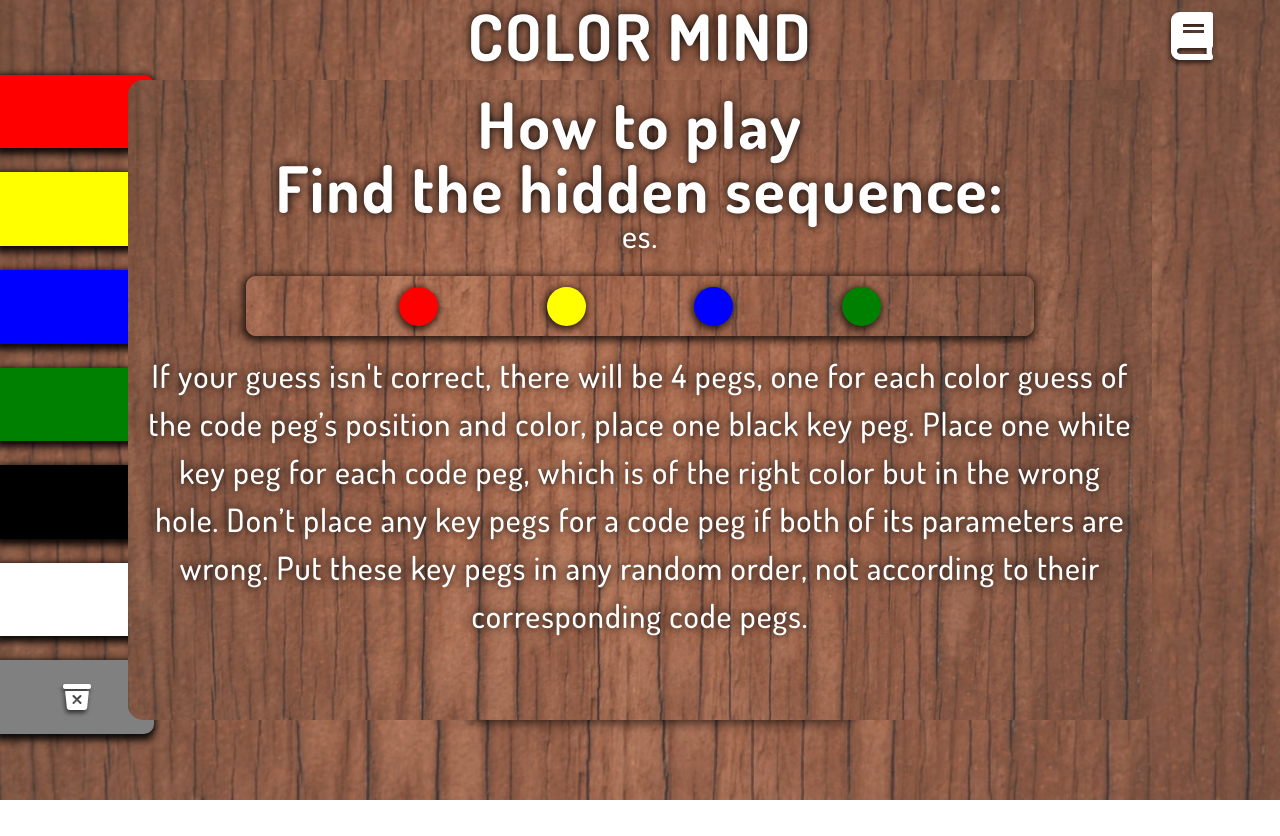
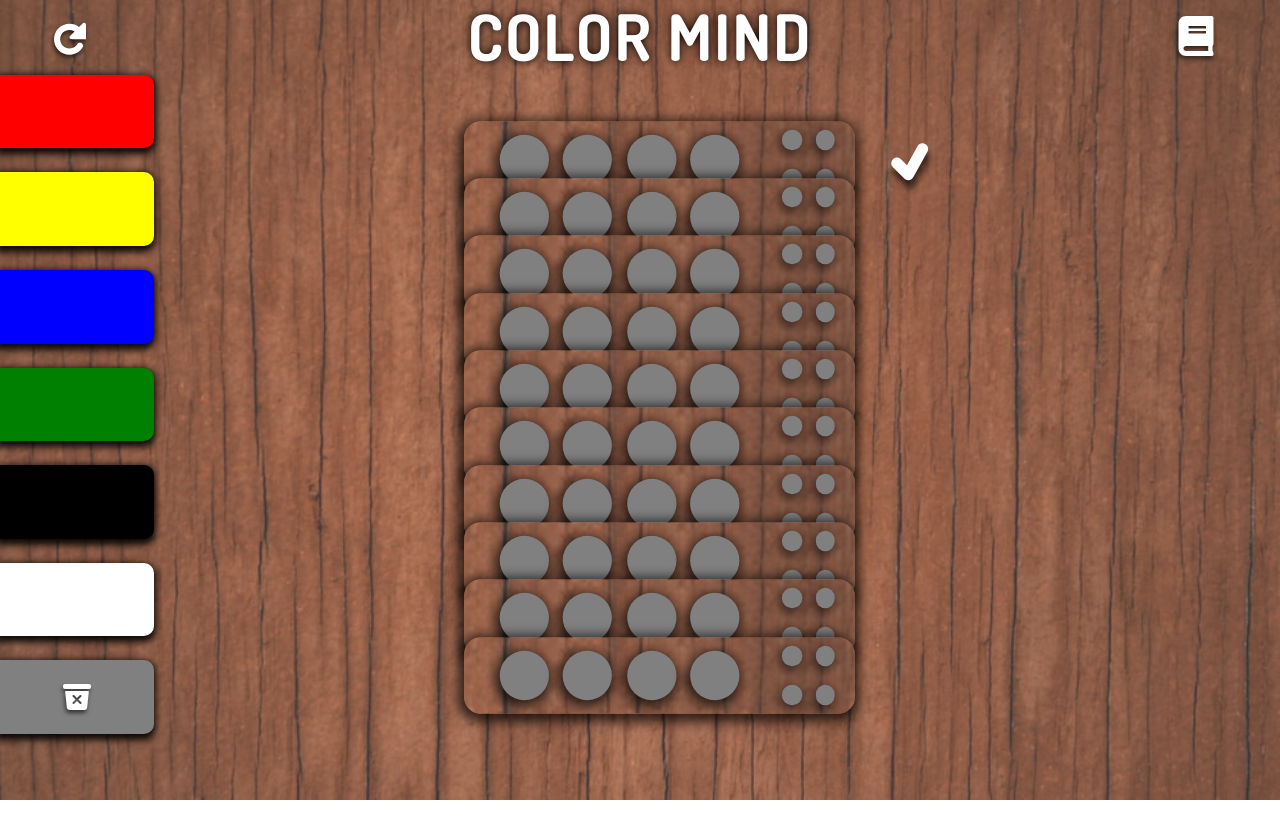
Before and after one commit to Gabborione/MasterMind, a React (Create React App) app: page / in a window 1280 px wide. Built offline with nearby package versions, Linux system fonts and the light colour scheme.

Commit message:
Menu and reload

```diff
--- a/src/App.js
+++ b/src/App.js
@@ -4,6 +4,7 @@ import Line from "./components/Line/Line";
 import ColorPicker from "./components/ColorPicker/ColorPicker";
 import EndGame from "./components/EndGame/EndGame";
 import Menu from "./components/Menu/Menu";
+import { TiRefresh } from "react-icons/ti/";
 
 const COLORS = ["red", "yellow", "blue", "green", "black", "white"];
 const SOLUTION_LENGTH = 4;
@@ -40,11 +41,11 @@ function App() {
   function generateSolution() {
     let newSolution = [];
 
-    // for (let i = 0; i < SOLUTION_LENGTH; i++) {
-    //   newSolution.push(COLORS[Math.floor(Math.random() * COLORS.length)]);
-    // }
+    for (let i = 0; i < SOLUTION_LENGTH; i++) {
+      newSolution.push(COLORS[Math.floor(Math.random() * COLORS.length)]);
+    }
 
-    newSolution = ["red", "yellow", "blue", "green"];
+    //newSolution = ["red", "yellow", "blue", "green"];
 
     setSolution(newSolution);
 
@@ -113,6 +114,8 @@ function App() {
   return (
     <div className="container">
       <div className="header">
+        <TiRefresh id="refresh" onClick={reload} />
+
         <h1 className="title">COLOR MIND</h1>
 
         <Menu />
--- a/src/App.scss
+++ b/src/App.scss
@@ -22,6 +22,21 @@
     display: flex;
     justify-content: center;
     align-items: center;
+}
+
+#refresh{
+    position: absolute;
+    left: 0;
+    font-size: 2.5em;
+    color: white;
+    filter: drop-shadow(-1px 3px 2px rgb(0 0 0 / 0.6));
+    margin-left: 3%;
+    cursor: pointer;
+    z-index: 997;
+
+    @media (min-width: 768px) {
+        font-size: $font-900;
+    }
 }
 
 .body {
--- a/src/components/Menu/Menu.js
+++ b/src/components/Menu/Menu.js
@@ -5,6 +5,8 @@ import { FaBook, FaBookOpen } from "react-icons/fa";
 const Menu = () => {
   const [isOpen, setIsOpen] = useState(false);
   const solution = ["red", "yellow", "blue", "green"];
+  const guess = ["red", "green", "blue", "black"];
+  const hints = ["black", "white", "grey", "white"];
   return (
     <>
       {isOpen && <div className="overlayMenu" />}
@@ -17,14 +19,15 @@ const Menu = () => {
         >
           {isOpen ? <FaBookOpen /> : <FaBook />}
         </div>
+        {isOpen && (
           <nav id="navContainer">
             <h1>How to play</h1>
             <h2>Find the hidden sequence:</h2>
             <p>es.</p>
             <div
               className="lineContainer"
-            id="solution"
-            style={{ margin: "1rem 0 1rem 0" }}
+              id="solutionEs"
+              style={{ margin: "5% 0 5% 0" }}
             >
               {solution.map((color, index) => {
                 return (
@@ -38,13 +41,43 @@ const Menu = () => {
             </div>
             <p>
               If your guess isn't correct, there will be 4 pegs, one for each
-            color guess of the code peg’s position and color, place one black
-            key peg. Place one white key peg for each code peg, which is of the
-            right color but in the wrong hole. Don’t place any key pegs for a
-            code peg if both of its parameters are wrong. Put these key pegs in
-            any random order, not according to their corresponding code pegs.
+              color, the black one means that the color and the position are
+              right, the white one means that the color is right but on the
+              wrong position. If the peg is grey it means that the color is
+              wrong. The pegs are in a random order, not according to their
+              corresponding code pegs.
             </p>
+            <div
+              className="lineContainer"
+              id="guessEs"
+              style={{ marginTop: "5%" }}
+            >
+              <div className="colorsContainer">
+                {guess.map((color, index) => {
+                  return (
+                    <div
+                      className="color"
+                      key={index}
+                      style={{ backgroundColor: `${color}` }}
+                    />
+                  );
+                })}
+              </div>
+
+              <div className="hints">
+                {hints.map((value, index) => {
+                  return (
+                    <div
+                      className="hint"
+                      key={index}
+                      style={{ backgroundColor: `${value}` }}
+                    />
+                  );
+                })}
+              </div>
+            </div>
           </nav>
+        )}
       </div>
     </>
   );
--- a/src/components/Menu/Menu.scss
+++ b/src/components/Menu/Menu.scss
@@ -12,6 +12,8 @@
     display: flex;
     justify-content: center;
     align-items: center;
+    cursor: pointer;
+
     > * {
         color: white;
         font-size: 1.5rem;
@@ -53,11 +55,22 @@
     background-color: rgba(255, 255, 255, 0.2);
     background-blend-mode: lighten;
     border-radius: 15px;
-    padding: 20px;
+    padding: 5%;
 
     h1{
-        margin-bottom: 1rem;
+        margin-bottom: 10%;
     }
 
 
 }
+#solutionEs{
+    height: 10%;
+    padding : 0 20% 0 20%;
+    border-radius: 10px;
+
+}
+
+#guessEs{
+    height: 10%;
+    border-radius: 10px;
+}
--- a/src/sassStyles/_typography.scss
+++ b/src/sassStyles/_typography.scss
@@ -2,7 +2,7 @@
 
 h1 {
     display: block;
-    font-size: $font-700;
+    font-size: $font-800;
     font-weight: 700;
     letter-spacing: 2px;
     font-weight: bold;
@@ -18,16 +18,16 @@ h1 {
 
 h2 {
     display: block;
-    font-size: $font-300;
+    font-size: $font-400;
     font-weight: 700;
-    letter-spacing: 2px;
+    letter-spacing: 1px;
     font-weight: bold;
     color: #fff;
     text-shadow: 0 0 10px #000;
     line-height: $font-500;
 
     @media (min-width: 768px) {
-        font-size: $font-900;
+        font-size: $font-800;
         line-height: $font-800;
     }
 }
--- a/src/sassStyles/_variables.scss
+++ b/src/sassStyles/_variables.scss
@@ -5,5 +5,5 @@ $font-400: 1.25rem;
 $font-500: 1.5rem;
 $font-600: 1.75rem;
 $font-700: 2rem;
-$font-800: 3rem;
+$font-800: 2.5rem;
 $font-900: 4rem;
```
Lines whose indentation alone changed are shown as unchanged.
